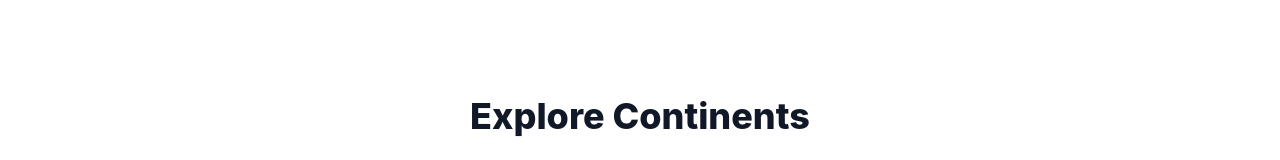
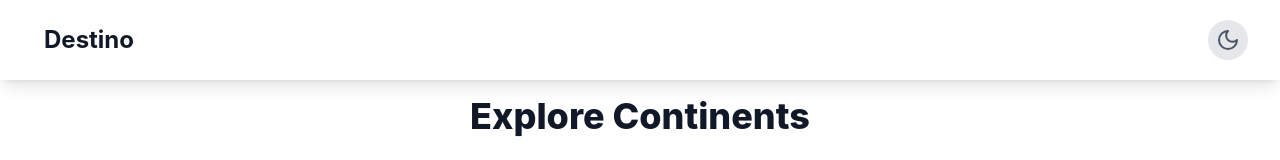
Before and after one commit to joejohn98/destino, a React (Vite) app: page / in a window 1280 px wide. Shown: the top 160 px of the page. Built offline with nearby package versions, Linux system fonts and the light colour scheme.

Commit message:
fixed dark/light mode issue & created countries page

```diff
--- a/src/App.tsx
+++ b/src/App.tsx
@@ -2,12 +2,14 @@
 import { ThemeProvider } from "./context/ThemeContext";
 import { BrowserRouter as Router, Routes, Route } from "react-router-dom";
 import Continents from "./pages/Continents";
+import Navbar from "./components/Navbar";
 
 function App() {
   return (
     <ThemeProvider>
       <Router>
-        <div className="flex flex-col min-h-screen bg-gray-50 dark:bg-gray-800">
+        <div className="flex flex-col min-h-screen bg-gray-50 dark:bg-gray-900">
+          <Navbar />
           <main className="flex-grow">
             <Routes>
               <Route path="/" element={<Continents />} />
--- /dev/null
+++ b/src/components/Navbar.tsx
@@ -0,0 +1,38 @@
+import React from "react";
+import { useNavigate } from "react-router-dom";
+import { Sun, Moon } from "lucide-react";
+import { useTheme } from "../context/ThemeContext";
+
+const Navbar: React.FC = () => {
+  const { isDarkMode, toggleTheme } = useTheme();
+  const navigate = useNavigate();
+
+  return (
+    <nav className="fixed top-0 left-0 right-0 z-50 bg-white dark:bg-gray-900 shadow-lg">
+      <div className="max-w-7xl mx-auto px-4 sm:px-6 lg:px-8">
+        <div className="flex justify-between items-center h-20">
+          <div
+            className="flex items-center cursor-pointer"
+            onClick={() => navigate("/")}
+          >
+            <span className="ml-3 text-2xl font-bold text-gray-900 dark:text-white">
+              Destino
+            </span>
+          </div>
+          <button
+            onClick={toggleTheme}
+            className="p-2 rounded-full bg-gray-200 dark:bg-gray-700 hover:bg-gray-300 dark:hover:bg-gray-600 transition-colors"
+          >
+            {isDarkMode ? (
+              <Sun className="h-6 w-6 text-yellow-500" />
+            ) : (
+              <Moon className="h-6 w-6 text-gray-600" />
+            )}
+          </button>
+        </div>
+      </div>
+    </nav>
+  );
+};
+
+export default Navbar;
--- a/src/context/ThemeContext.tsx
+++ b/src/context/ThemeContext.tsx
@@ -1,4 +1,4 @@
-import { createContext, useContext, useState, useEffect } from 'react';
+import { createContext, useContext, useState, useEffect } from "react";
 
 interface ThemeContextType {
   isDarkMode: boolean;
@@ -7,24 +7,26 @@
 
 const ThemeContext = createContext<ThemeContextType | undefined>(undefined);
 
-export const ThemeProvider: React.FC<{ children: React.ReactNode }> = ({ children }) => {
+export const ThemeProvider: React.FC<{ children: React.ReactNode }> = ({
+  children,
+}) => {
   const [isDarkMode, setIsDarkMode] = useState(() => {
-    const savedTheme = localStorage.getItem('theme');
-    return savedTheme === 'dark';
+    const savedTheme = localStorage.getItem("theme");
+    return savedTheme === "dark";
   });
 
   useEffect(() => {
     if (isDarkMode) {
-      document.documentElement.classList.add('dark');
-      localStorage.setItem('theme', 'dark');
+      document.documentElement.classList.add("dark");
+      localStorage.setItem("theme", "dark");
     } else {
-      document.documentElement.classList.remove('dark');
-      localStorage.setItem('theme', 'light');
+      document.documentElement.classList.remove("dark");
+      localStorage.setItem("theme", "light");
     }
   }, [isDarkMode]);
 
   const toggleTheme = () => {
-    setIsDarkMode(prevMode => !prevMode);
+    setIsDarkMode(!isDarkMode);
   };
 
   return (
@@ -37,7 +39,7 @@
 export const useTheme = () => {
   const context = useContext(ThemeContext);
   if (!context) {
-    throw new Error('useTheme must be used within a ThemeProvider');
+    throw new Error("useTheme must be used within a ThemeProvider");
   }
   return context;
 };
--- a/src/index.css
+++ b/src/index.css
@@ -2,22 +2,11 @@
 @tailwind components;
 @tailwind utilities;
 
-:root {
-
-  --primary-dark: #1a365d;
-  --secondary: #64748b;
-  --accent: #0d9488;
-}
-
 body {
   margin: 0;
-  font-family: -apple-system, BlinkMacSystemFont, 'Segoe UI', 'Roboto', 'Oxygen',
-    'Ubuntu', 'Cantarell', 'Fira Sans', 'Droid Sans', 'Helvetica Neue',
+  font-family: -apple-system, BlinkMacSystemFont, "Segoe UI", "Roboto", "Oxygen",
+    "Ubuntu", "Cantarell", "Fira Sans", "Droid Sans", "Helvetica Neue",
     sans-serif;
   -webkit-font-smoothing: antialiased;
   -moz-osx-font-smoothing: grayscale;
 }
-
-.dark {
-  color-scheme: dark;
-}
--- /dev/null
+++ b/src/pages/Countries.tsx
@@ -0,0 +1,84 @@
+import React from "react";
+import { useParams, useNavigate } from "react-router-dom";
+import { data } from "../data";
+import BackButton from "../components/BackButton";
+import { MapPin } from "lucide-react";
+
+const CountriesPage: React.FC = () => {
+  const { continentId } = useParams();
+  const navigate = useNavigate();
+
+  const continent = data.continents.find((c) => c.id === Number(continentId));
+
+  if (!continent) {
+    return (
+      <div className="min-h-screen flex items-center justify-center bg-white dark:bg-gray-900">
+        <div className="text-center">
+          <h2 className="text-2xl font-bold text-gray-900 dark:text-white mb-4">
+            Continent not found
+          </h2>
+          <button
+            onClick={() => navigate('/')}
+            className="px-4 py-2 bg-blue-600 text-white rounded hover:bg-blue-700 focus:outline-none focus:ring-2 focus:ring-blue-500"
+          >
+            Return to Continents
+          </button>
+        </div>
+      </div>
+    );
+  }
+
+  return (
+    <div className="min-h-screen bg-white dark:bg-gray-900 pt-24 pb-16">
+      <div className="max-w-7xl mx-auto px-4 sm:px-6 lg:px-8">
+        <div className="mb-8">
+          <BackButton />
+        </div>
+        <h1 className="text-4xl font-extrabold text-gray-900 dark:text-white mb-12 text-center">
+          Countries in {continent.name}
+        </h1>
+        <div className="grid grid-cols-1 md:grid-cols-2 lg:grid-cols-3 gap-8">
+          {continent.countries.map((country) => (
+            <div
+              key={country.id}
+              onClick={() => navigate(`/country/${continentId}/${country.id}`)}
+              className="bg-white dark:bg-gray-800 rounded-xl shadow-lg overflow-hidden cursor-pointer transform hover:scale-105 transition-all duration-300 ease-in-out"
+            >
+              <div className="relative h-64">
+                <img
+                  src={country.image}
+                  alt={country.name}
+                  className="w-full h-full object-cover"
+                />
+                {/* Mobile view: Always visible overlay at bottom */}
+                <div className="absolute bottom-0 left-0 right-0 bg-black bg-opacity-60 p-4 md:hidden">
+                  <h2 className="text-2xl font-bold text-white text-center">
+                    {country.name}
+                  </h2>
+                  <div className="flex items-center justify-center text-white text-base mt-1">
+                    <MapPin className="h-5 w-5 mr-1" />
+                    <span>{country.destinations.length} Destinations</span>
+                  </div>
+                </div>
+                {/* Desktop view: Hover overlay */}
+                <div className="absolute inset-0 bg-black bg-opacity-50 items-center justify-center transition-opacity duration-300 opacity-0 hover:opacity-100 hidden md:flex">
+                  <div className="text-center">
+                    <h2 className="text-3xl font-bold text-white mb-2">
+                      {country.name}
+                    </h2>
+                    <div className="flex items-center justify-center text-white text-lg">
+                      <MapPin className="h-6 w-6 mr-2" />
+                      <span>{country.destinations.length} Destinations</span>
+                    </div>
+                  </div>
+                </div>
+              </div>
+            </div>
+          ))}
+        </div>
+      </div>
+    </div>
+  );
+};
+
+export default CountriesPage;
--- a/tailwind.config.js
+++ b/tailwind.config.js
@@ -1,16 +1,9 @@
 /** @type {import('tailwindcss').Config} */
 export default {
   content: ["./index.html", "./src/**/*.{js,ts,jsx,tsx}"],
+  darkMode: "class",
   theme: {
-    extend: {
-      colors: {
-        primary: {
-          dark: "#1a365d",
-        },
-        secondary: "#64748b",
-        accent: "#0d9488",
-      },
-    },
+    extend: {},
+    plugins: [],
   },
-  plugins: [],
 };
```
